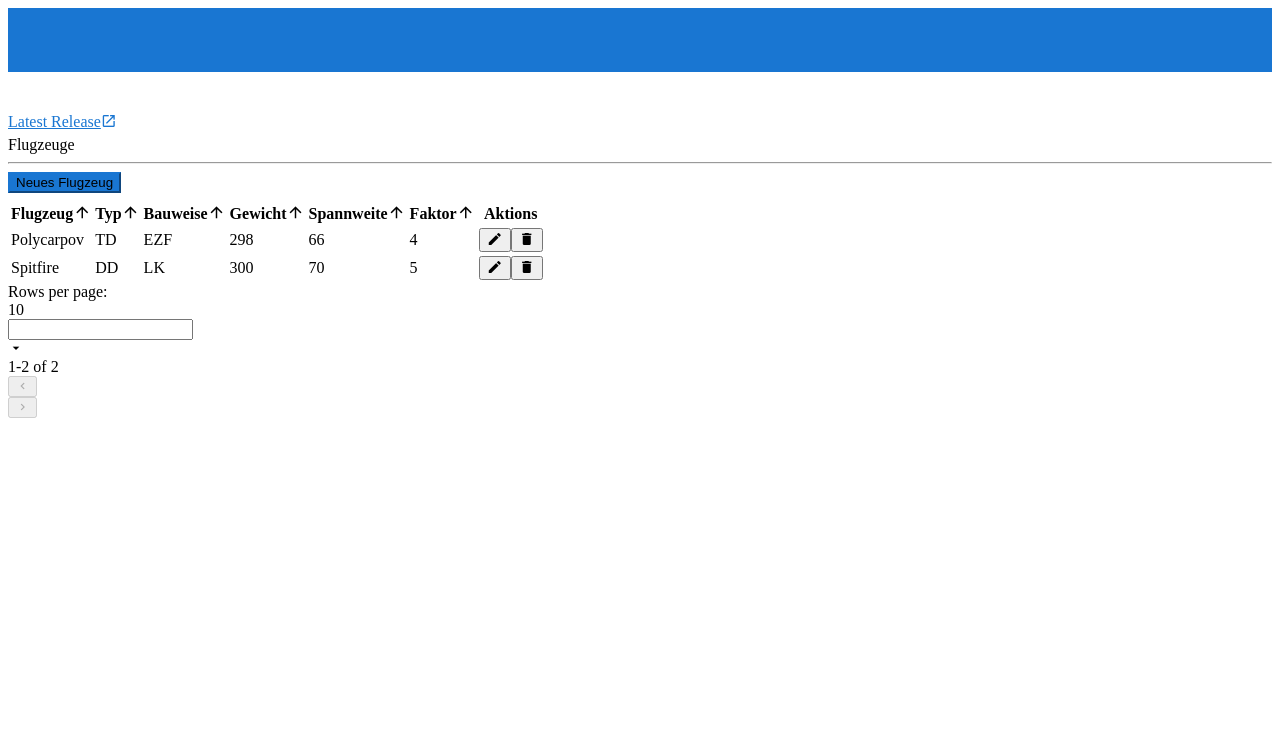
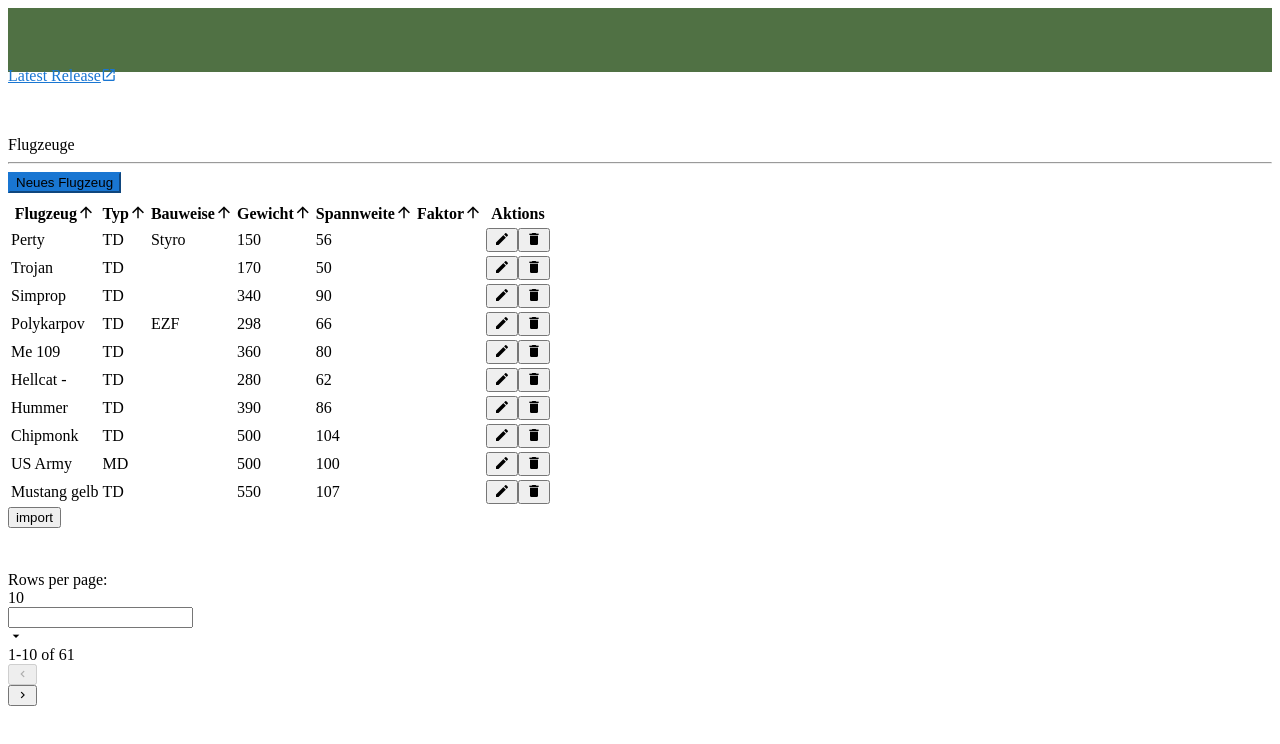
Before and after one commit to petziferum/hangar, a Vue app: page / in a window 1280 px wide. Shown: the top 744 px of the page. Built offline with nearby package versions, Linux system fonts and the light colour scheme; grey boxes are pictures that could not be loaded.

Commit message:
import Planes

```diff
--- a/src/App.vue
+++ b/src/App.vue
@@ -1,12 +1,12 @@
 <template>
   <v-app>
-    <v-app-bar app color="primary" dark>
+    <v-app-bar app color="#507144" dark>
       <div class="d-flex align-center">
         <v-img
           alt="Vuetify Logo"
           class="shrink mr-2"
           contain
-          src="https://cdn.vuetifyjs.com/images/logos/vuetify-logo-dark.png"
+          :src="require('@/assets/hangar-plane.png')"
           transition="scale-transition"
           width="40"
         />
@@ -16,7 +16,7 @@
           class="shrink mt-1 hidden-sm-and-down"
           contain
           min-width="100"
-          src="https://cdn.vuetifyjs.com/images/logos/vuetify-name-dark.png"
+          :src="require('@/assets/hangar-name.png')"
           width="100"
         />
       </div>
--- a/src/components/DataTable.vue
+++ b/src/components/DataTable.vue
@@ -16,6 +16,7 @@
               Neues Flugzeug
             </v-btn>
           </template>
+
           <v-card>
             <v-card-title>
               <span class="text-h5">{{ formTitle }}</span>
@@ -91,12 +92,19 @@
     <template v-slot:no-data>
       <v-btn color="primary" @click="initialize"> Reset </v-btn>
     </template>
+
+    <template v-slot:footer>
+      <v-toolbar flat>
+        <v-btn small @click="importPlanes">import</v-btn>
+      </v-toolbar>
+    </template>
   </v-data-table>
 </template>
 
 <script lang="ts">
 import { Component, Vue } from "vue-property-decorator";
 import Plane from "@/types/Plane";
+import { default as planes } from "../types/planes.json";
 
 @Component
 export default class DataTable extends Vue {
@@ -115,16 +123,24 @@ export default class DataTable extends Vue {
   planes: Array<Plane> = [];
   editedItem: Plane = Plane.createEmptyPlane();
   defaultItem: Plane = Plane.createEmptyPlane();
-  ddefaultItem = {
-    name: "",
-    type: "",
-    bauweise: "",
-    gewicht: 0,
-    spannweite: 0,
-    faktor: 0,
-  };
+  jPlanes = [];
+
   get formTitle(): number | string {
     return this.editedIndex === -1 ? "Neues Flugzeug" : "Flugzeug bearbeiten";
+  }
+
+  importPlanes(): void {
+    const liste = planes;
+    for (let p of liste) {
+      const plane = Plane.createEmptyPlane()
+        .withName(p.name)
+        .withType(p.type)
+        .withBauweise(p.bauweise)
+        .withGewicht(p.gewicht)
+        .withSpannweite(p.spannweite);
+
+      this.planes.push(plane);
+    }
   }
 
   initialize(): void {
@@ -188,7 +204,7 @@ export default class DataTable extends Vue {
     this.close();
   }
   created(): void {
-    this.initialize();
+    this.importPlanes();
   }
 }
 </script>
--- a/tsconfig.json
+++ b/tsconfig.json
@@ -4,6 +4,7 @@
     "module": "esnext",
     "strict": true,
     "jsx": "preserve",
+    "resolveJsonModule": true,
     "importHelpers": true,
     "moduleResolution": "node",
     "experimentalDecorators": true,
```
Also changed, not shown: src/assets/hangar-name.png (added), src/assets/hangar-plane.png (added).
